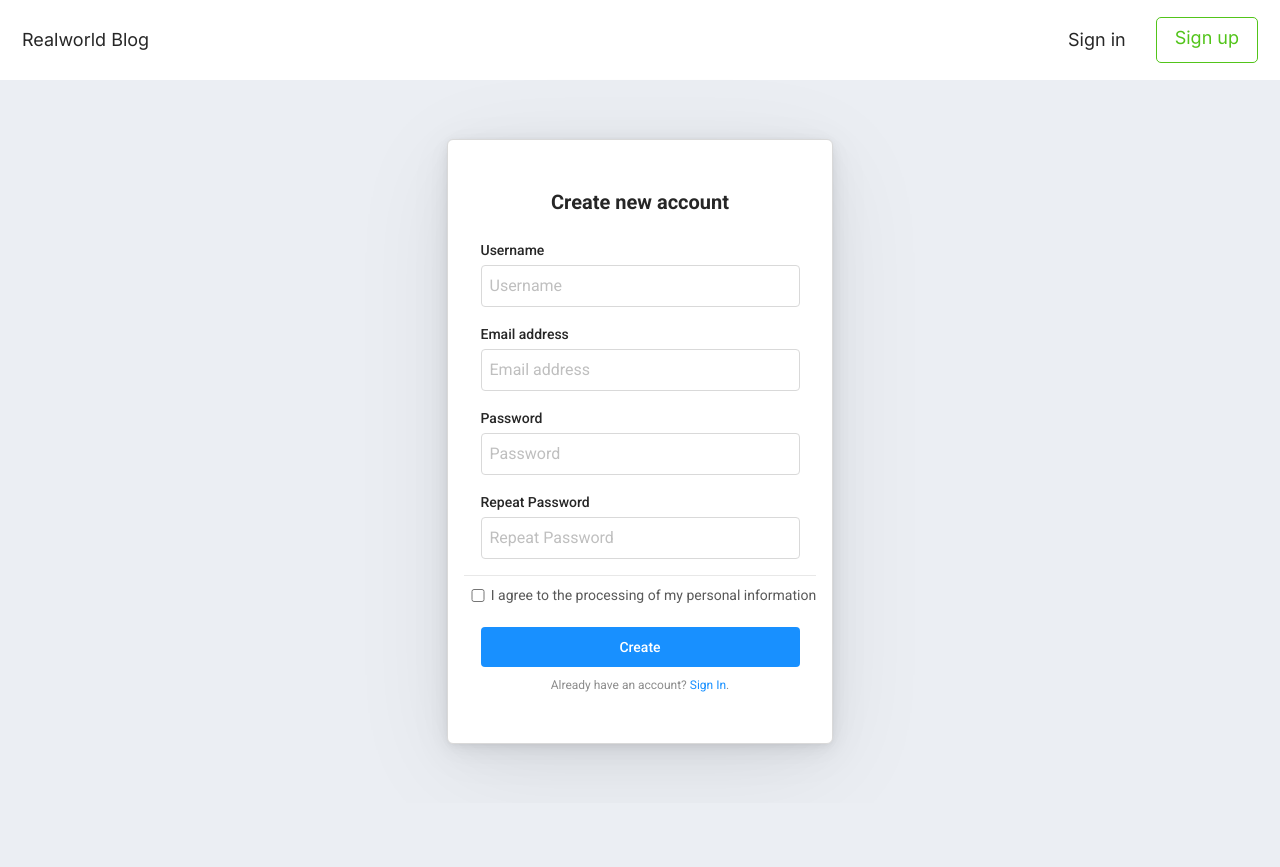
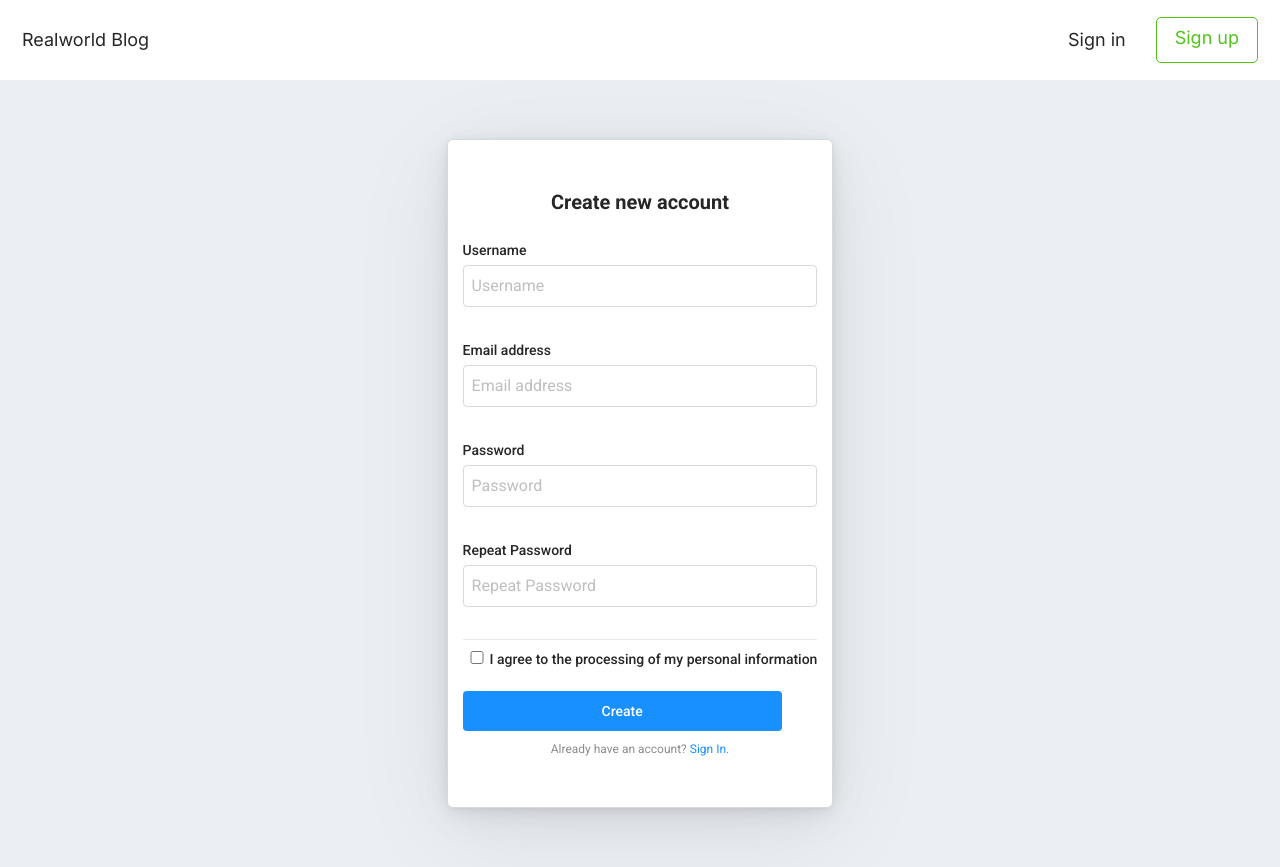
Before and after one commit to miha04635/myBlog, a React (Create React App) app: page /signUp in a window 1280 px wide. Before the commit the page ends 803 px from the top, so only its background shows below. Built offline with nearby package versions, Linux system fonts and the light colour scheme; no server answers.

Commit message:
Настроить вход

```diff
--- a/package.json
+++ b/package.json
@@ -8,9 +8,11 @@
     "@testing-library/react": "^13.4.0",
     "@testing-library/user-event": "^13.5.0",
     "antd": "^5.20.6",
+    "classnames": "^2.5.1",
     "date-fns": "^4.1.0",
     "react": "^18.3.1",
     "react-dom": "^18.3.1",
+    "react-hook-form": "^7.53.2",
     "react-markdown": "^9.0.1",
     "react-redux": "^9.1.2",
     "react-router-dom": "^6.26.2",
--- a/src/components/signUpForm/signUpForm.module.css
+++ b/src/components/signUpForm/signUpForm.module.css
@@ -129,9 +129,13 @@ p {
 }
 
 .error {
-  border: 1px solid red;
+  border: 1px solid tomato;
 }
 
 .errorMessage.errorMessage {
-  color: red;
+  color: tomato;
 }
+
+.errorAll.errorAll {
+  color: tomato;
+}
--- a/src/components/signUpForm/signUpform.jsx
+++ b/src/components/signUpForm/signUpform.jsx
@@ -1,123 +1,154 @@
+import React from 'react'
+import { useForm } from 'react-hook-form'
 import { Link } from 'react-router-dom'
-import { useState } from 'react'
 
 import registerUsers from '../../services/registerUser'
 
 import styles from './signUpForm.module.css'
 
+const {
+  signUpForm,
+  newAccount,
+  loginDetails,
+  userName,
+  emailAddress,
+  password,
+  passwordAgain,
+  agreementContainer,
+  agreementText,
+  agreementCheckbox,
+  create,
+  alreadyHaveAccount,
+  signInLink,
+  errorAll,
+} = styles
+
 const SignUpForm = () => {
-  const [username, setUsername] = useState('')
-  const [password, setPassword] = useState('')
-  const [passwordRepeat, setPasswordRepeat] = useState('')
-  const [email, setEmail] = useState('')
-  const [isCheckboxAgreement, setisCheckboxAgreement] = useState(false)
-  const [errorPassword, setErrorPassword] = useState('')
-  const [errorAgreement, setErrorAgreement] = useState('')
-  const [passwordError, setpasswordError] = useState('')
+  const {
+    register,
+    handleSubmit,
+    getValues,
+    setError,
+    formState: { errors },
+  } = useForm({
+    mode: 'onChange',
+  })
+  const emailError = errors.email?.message
+  const userNameError = errors.username?.message
+  const passwordError = errors.password?.message
 
-  const handleSubmit = e => {
-    e.preventDefault()
+  const onSubmit = async data => {
+    const result = await registerUsers(data)
 
-    if (password.length < 6 || password.length > 40) {
-      setErrorPassword('Your password needs to be at least 6 characters.')
-      setpasswordError(true)
-
-      return
+    if (result.success) {
+      alert('Registration successful!')
+    } else {
+      Object.entries(result.errors).forEach(([field]) => {
+        setError(field, {
+          type: 'server',
+          message: 'Уже занято',
+        })
+      })
     }
-
-    if (password !== passwordRepeat) {
-      setpasswordError(true)
-      setErrorPassword('Пароли не совпадают')
-
-      return
-    }
-
-    if (!isCheckboxAgreement) {
-      setErrorAgreement('Вы должны согласиться с обработкой личной информации')
-
-      return
-    }
-
-    setErrorPassword('')
-    setErrorAgreement('')
-    setpasswordError(false)
-
-    registerUsers(username, password, email)
   }
 
   return (
-    <form className={styles.signUpForm} onSubmit={handleSubmit}>
-      <div className={styles.newAccount}>Create new account</div>
-      <div className={styles.loginDetails}>
-        <div className={styles.userName}>
+    <form onSubmit={handleSubmit(onSubmit)} className={signUpForm}>
+      <div className={newAccount}>Create new account</div>
+      <div className={loginDetails}>
+        <div className={userName}>
           <div>Username</div>
           <input
+            className={userName}
             type="text"
             placeholder="Username"
-            value={username}
-            onChange={e => setUsername(e.target.value)}
-            required
+            {...register('username', {
+              required: 'Filed username',
+              pattern: {
+                message: 'Invalid username address',
+              },
+            })}
           />
+          {userNameError && <p className={errorAll}>{userNameError}</p>}
         </div>
 
-        <div className={styles.emailAddress}>
+        <div className={emailAddress}>
           <div>Email address</div>
           <input
+            className={emailAddress}
             type="email"
             placeholder="Email address"
-            value={email}
-            onChange={e => setEmail(e.target.value)}
-            required
+            {...register('email', {
+              required: 'Filed email',
+              pattern: {
+                value: /^[A-Z0-9._%+-]+@[A-Z0-9.-]+\.[A-Z]{2,}$/i,
+                message: 'Invalid email address',
+              },
+            })}
           />
+          {emailError && <p className={errorAll}>{emailError}</p>}
         </div>
 
-        <div className={`${styles.password} `}>
+        <div className={`${password} `}>
           <div>Password</div>
           <input
-            className={`${passwordError ? styles.error : ''}`}
+            className={password}
             type="password"
             placeholder="Password"
-            value={password}
-            onChange={e => setPassword(e.target.value)}
-            required
+            {...register('password', {
+              required: 'Filed password',
+              minLength: {
+                value: 6,
+                message: 'Минимум 6 символов',
+              },
+              maxLength: {
+                value: 48,
+                message: 'Максимум 48 символов',
+              },
+            })}
           />
-          {errorPassword && <div className={styles.errorMessage}>{errorPassword}</div>}
+
+          {passwordError && <p className={errorAll}>{passwordError}</p>}
         </div>
 
-        <div className={`${styles.passwordAgain} `}>
+        <div className={`${passwordAgain} `}>
           <div>Repeat Password</div>
           <input
-            className={`${passwordError ? styles.error : ''}`}
+            className={passwordAgain}
             type="password"
             placeholder="Repeat Password"
-            value={passwordRepeat}
-            onChange={e => setPasswordRepeat(e.target.value)}
+            {...register('passwordRepeat', {
+              required: 'Please confirm your password',
+              validate: value => value === getValues('password') || 'Пароли не совпадают',
+            })}
           />
+          {errors.passwordRepeat && <p className={errorAll}>{errors.passwordRepeat.message}</p>}
         </div>
-      </div>
-
-      <div className={styles.agreementContainer}>
-        <p className={styles.agreementText}>I agree to the processing of my personal information</p>
+        <div className={agreementContainer}>
+          <label>
             <input
               type="checkbox"
-          className={styles.agreementCheckbox}
-          checked={isCheckboxAgreement}
-          onChange={e => setisCheckboxAgreement(e.target.checked)}
+              className={agreementCheckbox}
+              {...register('agreement', {
+                required: 'Нажми на чекбокс Черт.',
+              })}
             />
-        <div>{errorAgreement && <div className={`${styles.errorMessage} ${styles.test}`}>{errorAgreement}</div>}</div>
+            I agree to the processing of my personal information
+          </label>
         </div>
-
-      <button type="submit" className={styles.create}>
+        {errors.agreement && <p className={errorAll}>{errors.agreement.message}</p>}
+        <button type="submit" className={create}>
           Create
         </button>
 
-      <p className={styles.alreadyHaveAccount}>
+        <p className={alreadyHaveAccount}>
           Already have an account?{' '}
-        <Link to="/signIn" className={styles.signInLink}>
+          <Link to="/signIn" className={signInLink}>
             Sign In
           </Link>
           .
         </p>
+      </div>
     </form>
   )
 }
--- a/src/services/registerUser.js
+++ b/src/services/registerUser.js
@@ -1,6 +1,4 @@
-const registerUsers = async (username, password, email) => {
-  console.log(username)
-
+const registerUsers = async ({ username, password, email }) => {
   try {
     const response = await fetch('https://blog-platform.kata.academy/api/users', {
       method: 'POST',
@@ -18,13 +16,14 @@ const registerUsers = async (username, password, email) => {
 
     const data = await response.json()
 
-    if (response.ok) {
-      console.log('User registered:', data)
-    } else {
-      console.error('Error:', data) // Вывод ошибки с сервера
+    if (!response.ok) {
+      return { success: false, errors: data.errors }
     }
+
+    return { success: true, user: data.user }
   } catch (err) {
     console.error('Network error:', err)
+    return { success: false, errors: { general: 'Network error. Please try again.' } }
   }
 }
 
```
Also changed, not shown: 2 other files (tests, documents, lock files or other folders). Lines whose indentation alone changed are shown as unchanged.
